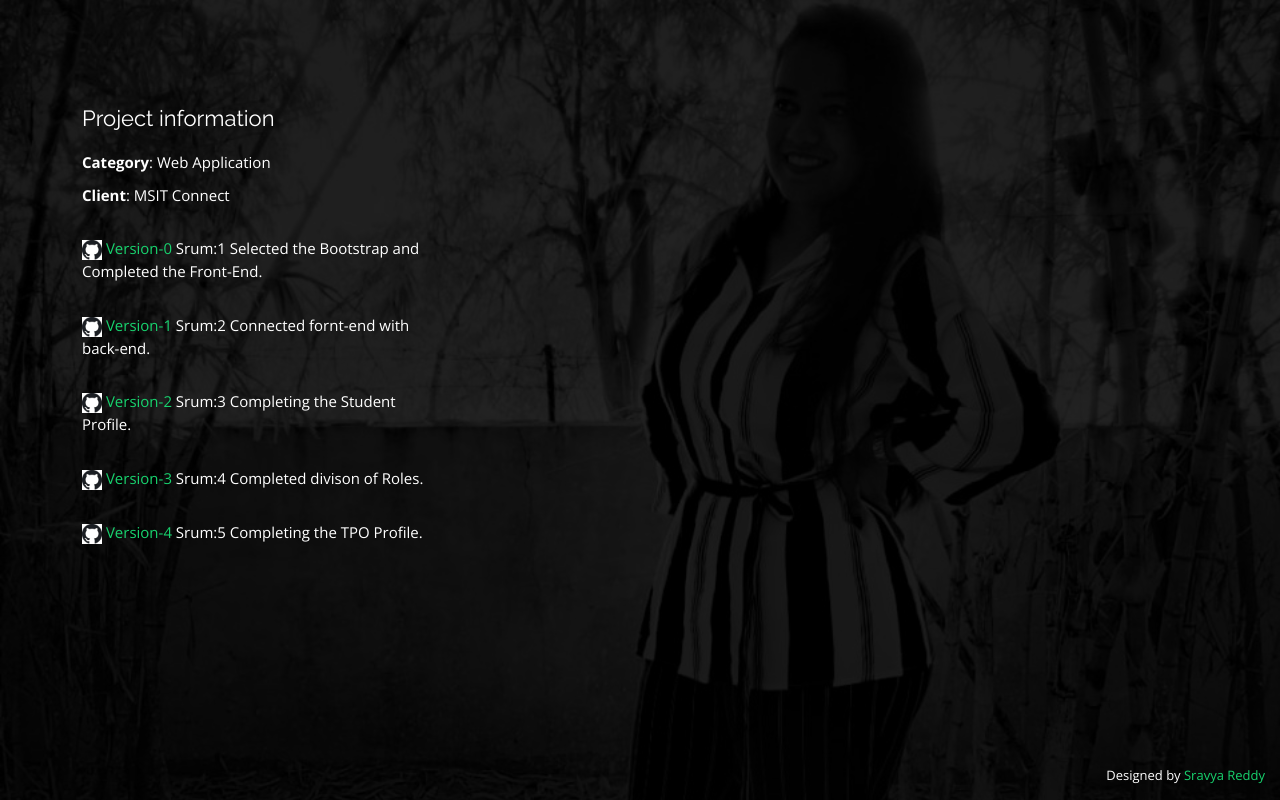
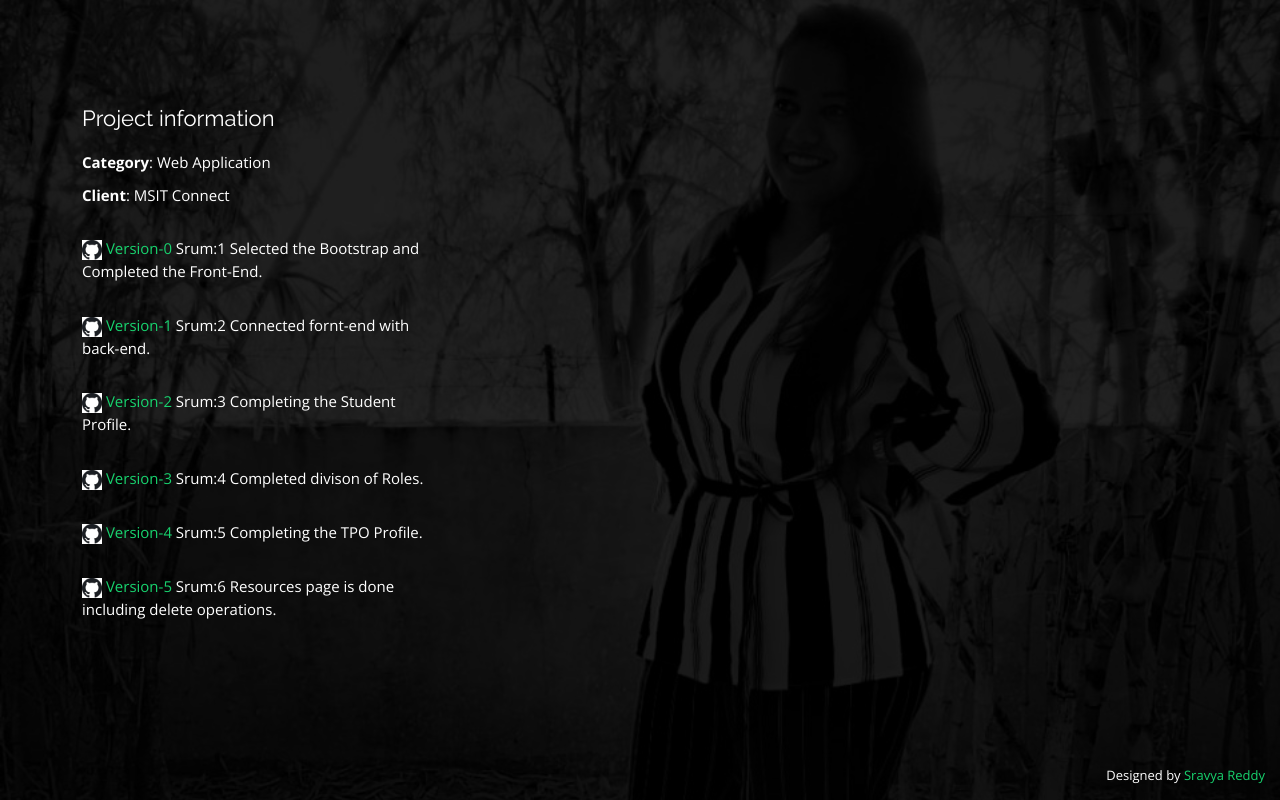
Before and after one commit to sravya888/sravya_portfolio, a plain HTML site: page portfolio.html in a window 1280 px wide. Drawn offline with nearby package versions, Linux system fonts and the light colour scheme.

Commit message:
version 5 commit

```diff
--- a/portfolio.html
+++ b/portfolio.html
@@ -76,6 +76,10 @@
               <img style="width:20px;height:20px;" src="assets/img/github.jpeg" >
               <a href="https://github.com/Mohankandregula-pixel/MSIT-connect-version-4.git">Version-4</a> Srum:5 Completing the TPO Profile.
             </p>
+            <p>
+              <img style="width:20px;height:20px;" src="assets/img/github.jpeg" >
+              <a href="https://github.com/Mohankandregula-pixel/MSITconnect-version-5.git">Version-5</a> Srum:6 Resources page is done including delete operations.
+            </p>
           </div>
 
         </div>
```
